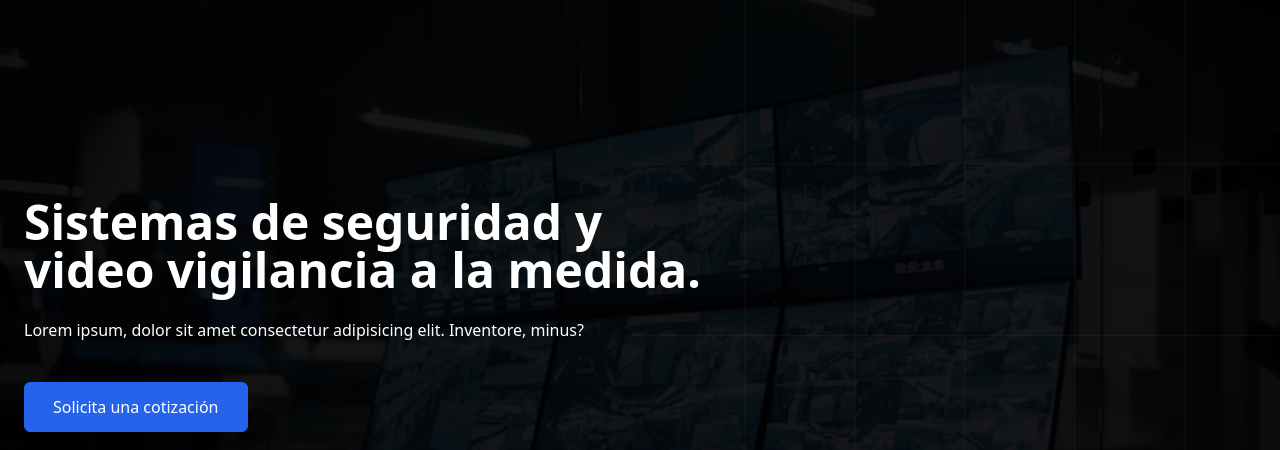
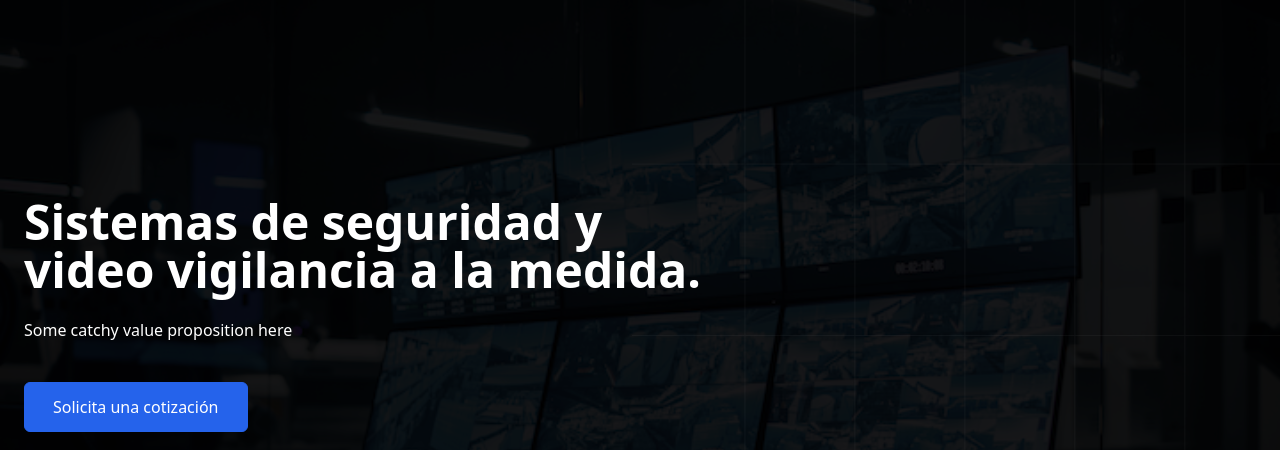
Before and after one commit to eSerranoRosete/sgt, a website: page views/index.html in a window 1280 px wide. Shown: the part 81-531 px from the top of the page. Drawn offline with Linux system fonts and the light colour scheme.

Commit message:
Changed something

```diff
--- a/views/index.html
+++ b/views/index.html
@@ -45,7 +45,7 @@
 		<div class="max-w-7xl m-auto text-white w-full p-6 py-52">
 			<h1 class="text-5xl font-semibold mb-6">Sistemas de seguridad y <br> video vigilancia a la medida.
 			</h1>
-			<p class="mb-10">Lorem ipsum, dolor sit amet consectetur adipisicing elit. Inventore, minus?</p>
+			<p class="mb-10">Some catchy value proposition here</p>
 			<a href="#"
 				class="px-7 py-3 border hover:border-white hover:bg-transparent transition rounded-md bg-blue-600 border-blue-600 inline-block mb-10">Solicita
 				una
```
